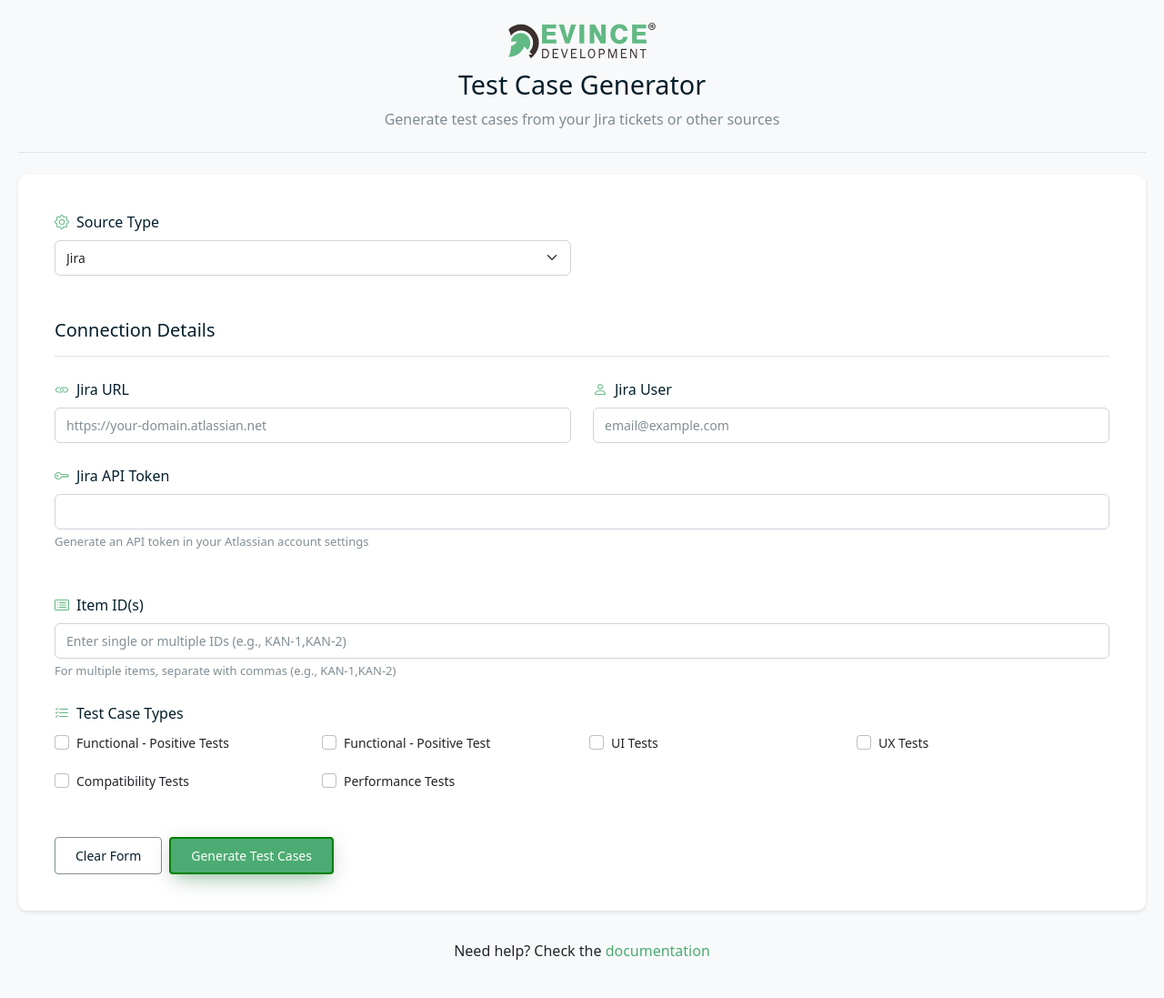
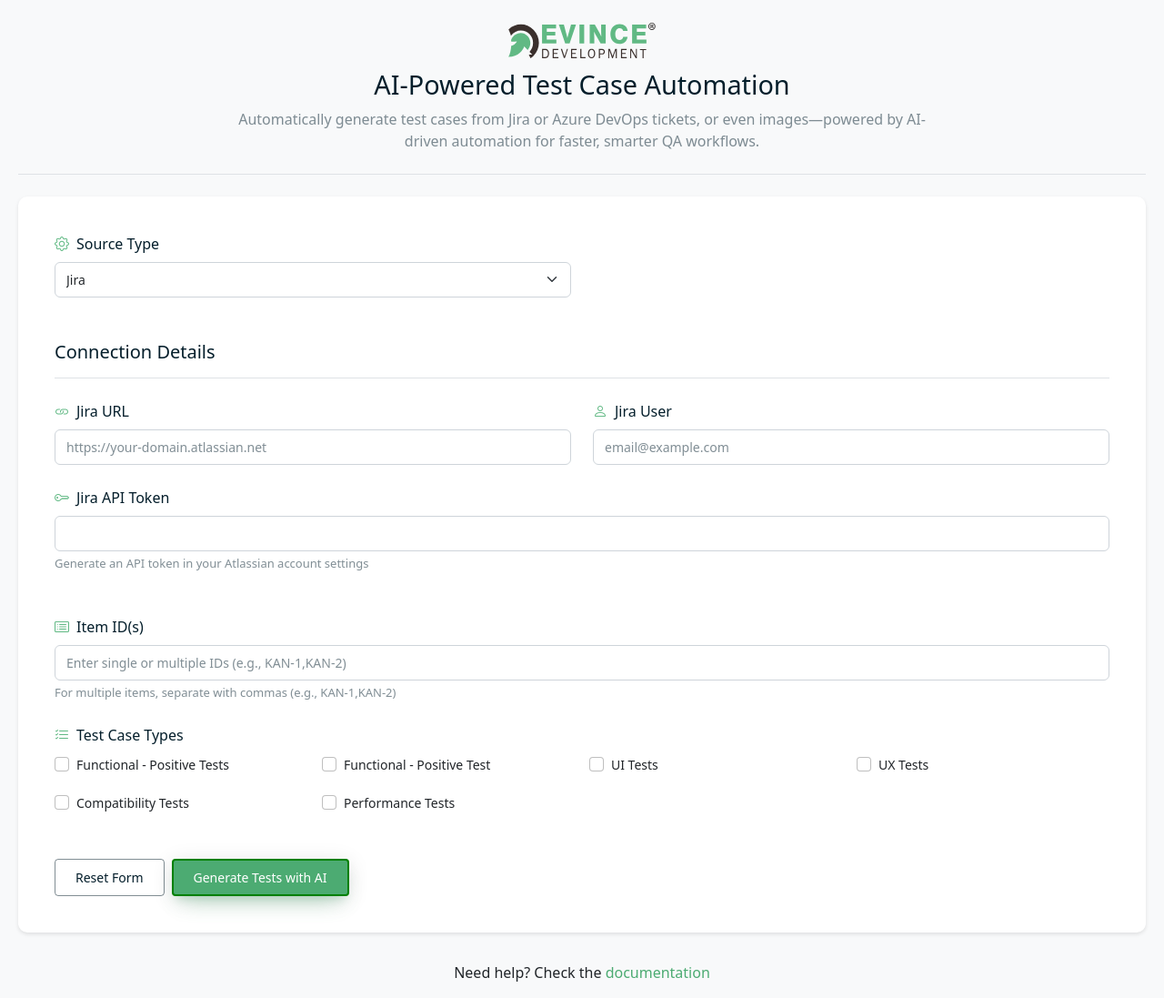
Before and after one commit to abhishek8434/UI-Based-TestCase-Generation, a Flask app: page / in a window 1280 px wide. Shown: the whole page at 91% size. Before the commit the page ends 1055 px from the top, so only its background shows below. Run offline with Flask 3, Linux system fonts and the light colour scheme; some libraries are stand-ins or nearby versions.

Commit message:
docs(templates): update UI text to reflect AI-powered features
Update page titles, headings, and button labels to better communicate the AI-powered nature of the test generation functionality. Changed "Test Case Generator" to "AI-Powered Test Case Automation" and similar updates to provide clearer product positioning.

```diff
--- a/templates/index.html
+++ b/templates/index.html
@@ -4,7 +4,7 @@
 <head>
     <meta charset="UTF-8">
     <meta name="viewport" content="width=device-width, initial-scale=1.0">
-    <title>Test Case Generator</title>
+    <title>AI-Powered Test Case Automation</title>
     <link href="https://cdn.jsdelivr.net/npm/bootstrap@5.1.3/dist/css/bootstrap.min.css" rel="stylesheet">
     <link rel="stylesheet" href="https://cdn.jsdelivr.net/npm/bootstrap-icons@1.7.2/font/bootstrap-icons.css">
     <link rel="shortcut icon" href="assets/images/favicon.png">
@@ -368,8 +368,8 @@
                 <img src="/static/assets/images/ev--logo.svg" alt="">
             </div>
             <div class="center-content">
-                <h1 class="main-title">Test Case Generator</h1>
-                <p class="subtitle">Generate test cases from your Jira tickets or other sources</p>
+                <h1 class="main-title">AI-Powered Test Case Automation</h1>
+                <p class="subtitle">Automatically generate test cases from Jira or Azure DevOps tickets, or even images—powered by AI-driven automation for faster, smarter QA workflows.</p>
             </div>
             <div class="right-content">
 
@@ -548,9 +548,9 @@
                         </div>
                     </div>
                     <div class="d-flex gap-2 pt-4">
-                        <button type="button" class="btn btn-secondary" onclick="clearForm()">Clear Form</button>
+                        <button type="button" class="btn btn-secondary" onclick="clearForm()">Reset Form</button>
                         <button type="button" class="btn btn-primary" id="generateButton" onclick="submitFormManually()"
-                            style="position: relative; z-index: 10;">Generate Test Cases</button>
+                            style="position: relative; z-index: 10;">Generate Tests with AI</button>
                     </div>
                 </form>
             </div>
--- a/templates/results.html
+++ b/templates/results.html
@@ -446,7 +446,7 @@
                 <img src="/static/assets/images/ev--logo.svg" alt="">
             </div>
             <div class="d-flex justify-content-between w-100">
-                <h1 class="main-title">Generated Test Cases</h1>
+                <h1 class="main-title">AI-Powered Generated Scenarios</h1>
                 <a href="/" class="btn btn-primary">Generate New</a>
             </div>
         </div>
```
